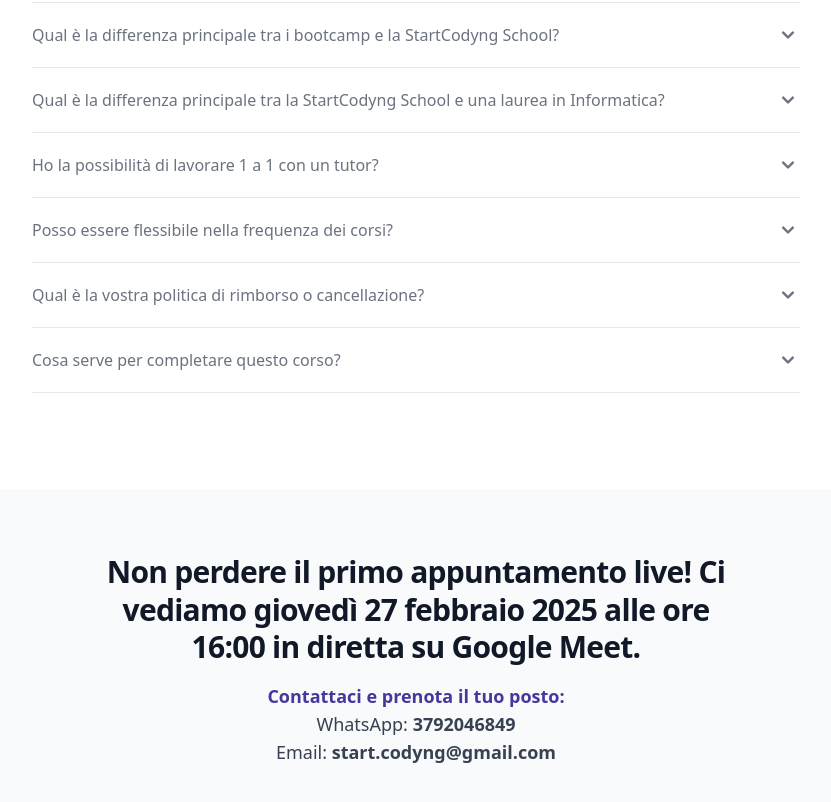
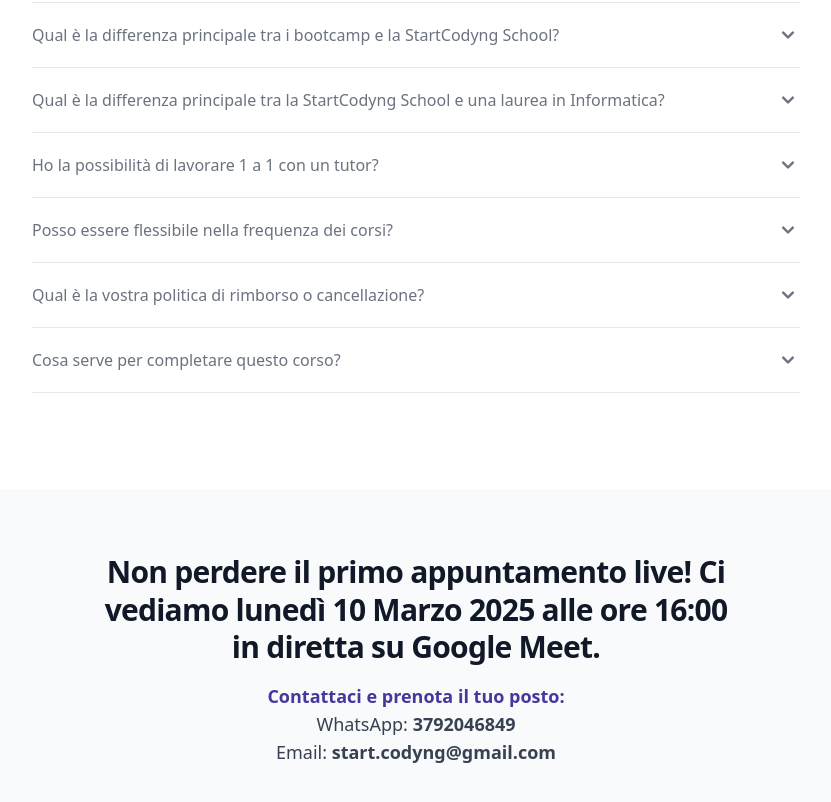
Before and after one commit to Upgrayd/Upgrayd.github.io, a website: page index.html in a window 1280 px wide. Shown: the part 4657-5459 px from the top of the page, without its empty margins (224-1055 px from the left). Drawn offline with nearby package versions, Linux system fonts and the light colour scheme.

Commit message:
data presentazione

```diff
--- a/index.html
+++ b/index.html
@@ -1018,7 +1018,7 @@
       <div class="max-w-screen-sm mx-auto text-center">
         <h2 class="mb-4 text-3xl font-extrabold leading-tight tracking-tight text-gray-900 dark:text-white">
           Non perdere il primo appuntamento
-          live! Ci vediamo giovedì 27 febbraio 2025 alle ore 16:00 in diretta su Google Meet. </h2>
+          live! Ci vediamo lunedì 10 Marzo 2025 alle ore 16:00 in diretta su Google Meet. </h2>
         <p class="mb-0 text-indigo-800 font-semibold dark:text-gray-400 md:text-lg">Contattaci e prenota il tuo posto:
         </p>
 
```
